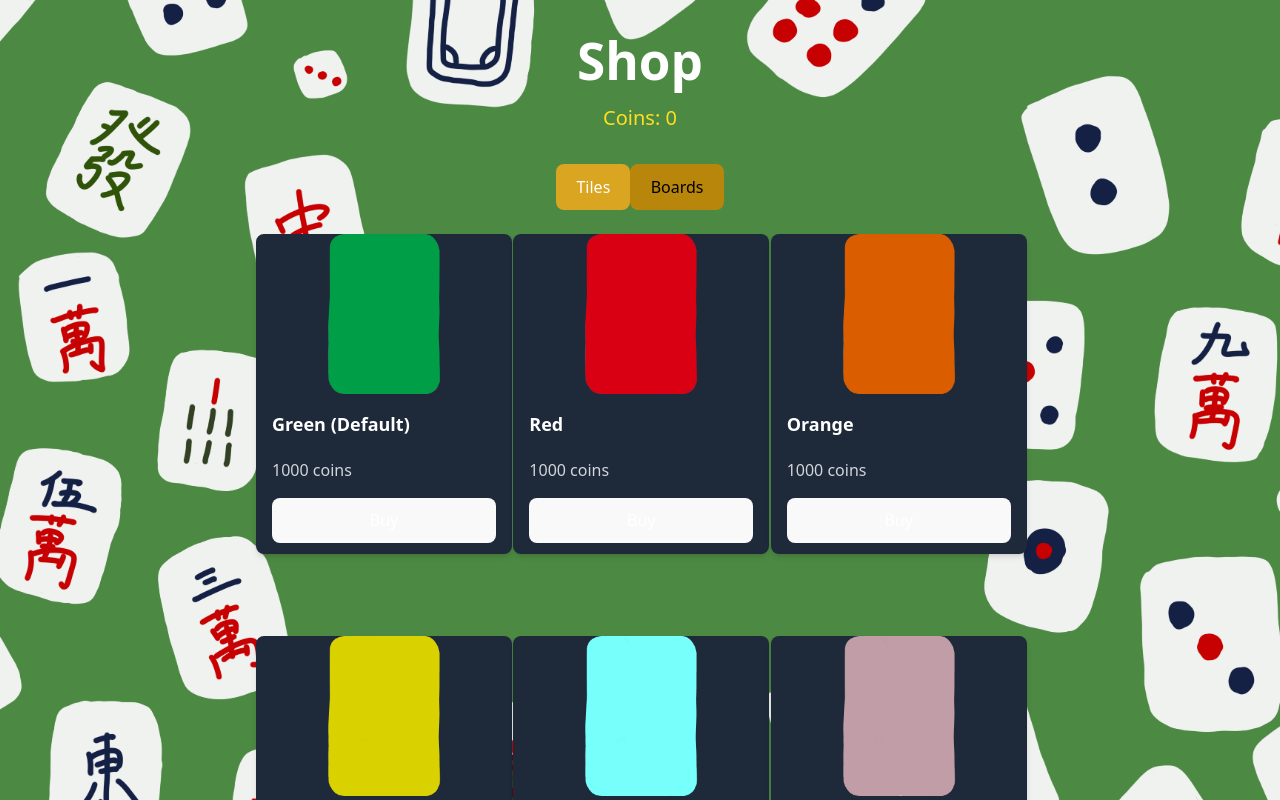
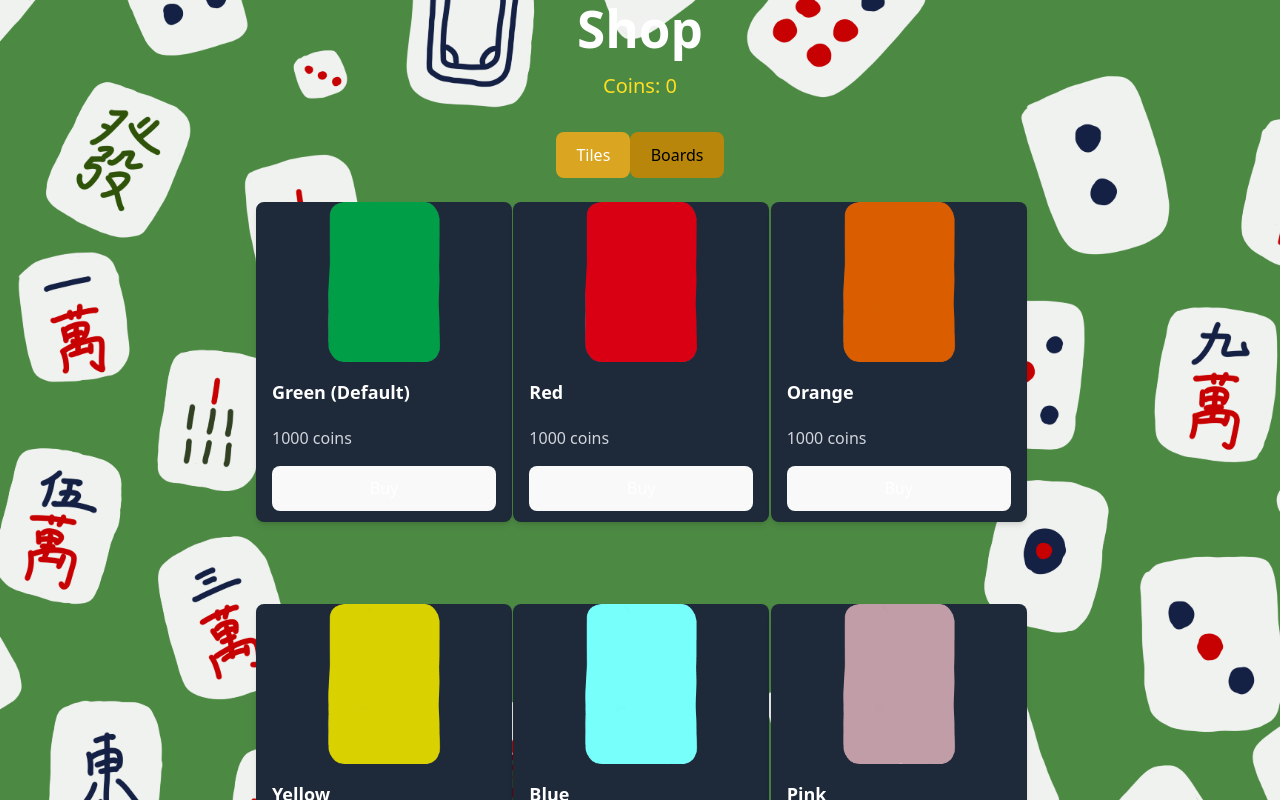
Before and after one commit to noellethen/mahjong.io, a React (Vite) app in the folder frontend/: page /shop in a window 1280 px wide. Shown: the top 800 px of the page. Built offline with nearby package versions, Linux system fonts and the light colour scheme; no server answers.

Commit message:
bg change

```diff
--- a/frontend/src/components/Shop.tsx
+++ b/frontend/src/components/Shop.tsx
@@ -174,7 +174,7 @@ const Shop: React.FC = () => {
   );
 
   return (
-    <div className="full-screen-component py-8 px-4 bg-[url('/Homepage.png')] bg-contain bg-center bg-no-repeat">
+    <div className="full-screen-component bg-[url('/Homepage.png')] bg-contain bg-center bg-no-repeat">
       <h1 className="text-3xl font-bold text-center text-white mb-4">
         Shop
       </h1>
```
